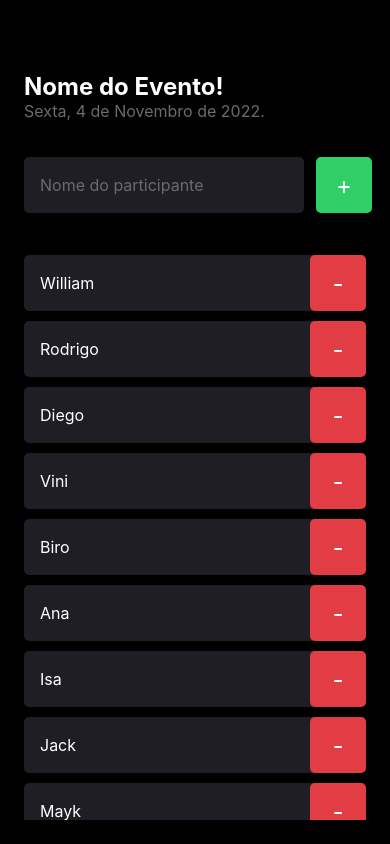
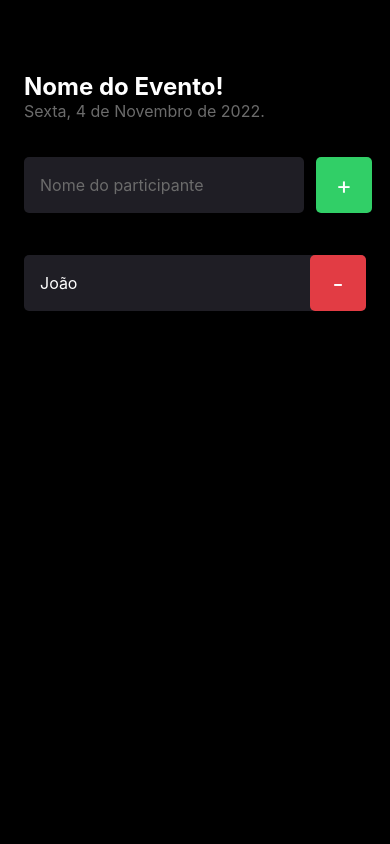
Before and after one commit to WilliamFaller/Lista-de-Participantes, a React Native app: screen / in a window 390 px wide. Built offline with nearby package versions, Linux system fonts and the light colour scheme.

Commit message:
useState

```diff
--- a/src/screens/Home/index.tsx
+++ b/src/screens/Home/index.tsx
@@ -1,17 +1,17 @@
+import { useState } from 'react';
 import { Text, View, TextInput, TouchableOpacity, FlatList, Alert } from 'react-native';
 import { styles } from './styles';
 import { Participant } from '../../components/Participant';
 
 export default function Home() {
 
-  const participants = ['William', 'Rodrigo', 'Diego', 'Vini', 'Biro', 'Ana', 'Isa',
-  'Jack', 'Mayk', 'Guilherme', 'João', 'Pedro', 'Lucas', 'Mateus']
+  const [participants, setParticipants] = useState(['João']);
 
   function handleParticipantAdd() {
-      if(participants.includes('William')){
+    if (participants.includes('William')) {
       return Alert.alert('Participante existente', 'Já existe um participante na lista com esse nome.')
     }
-        console.log('Adicionou um participante!');
+    setParticipants(prevState => [...prevState, 'William']);
   }
 
   function handleParticipantRemove(name: string) {
```
Lines whose indentation alone changed are shown as unchanged.
